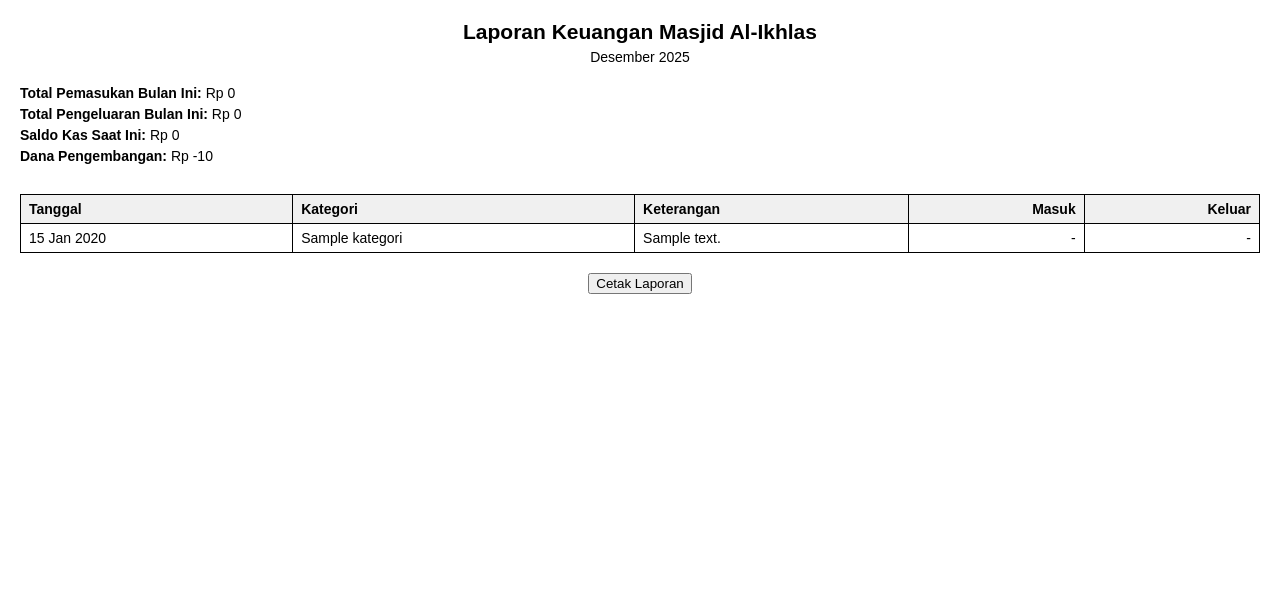
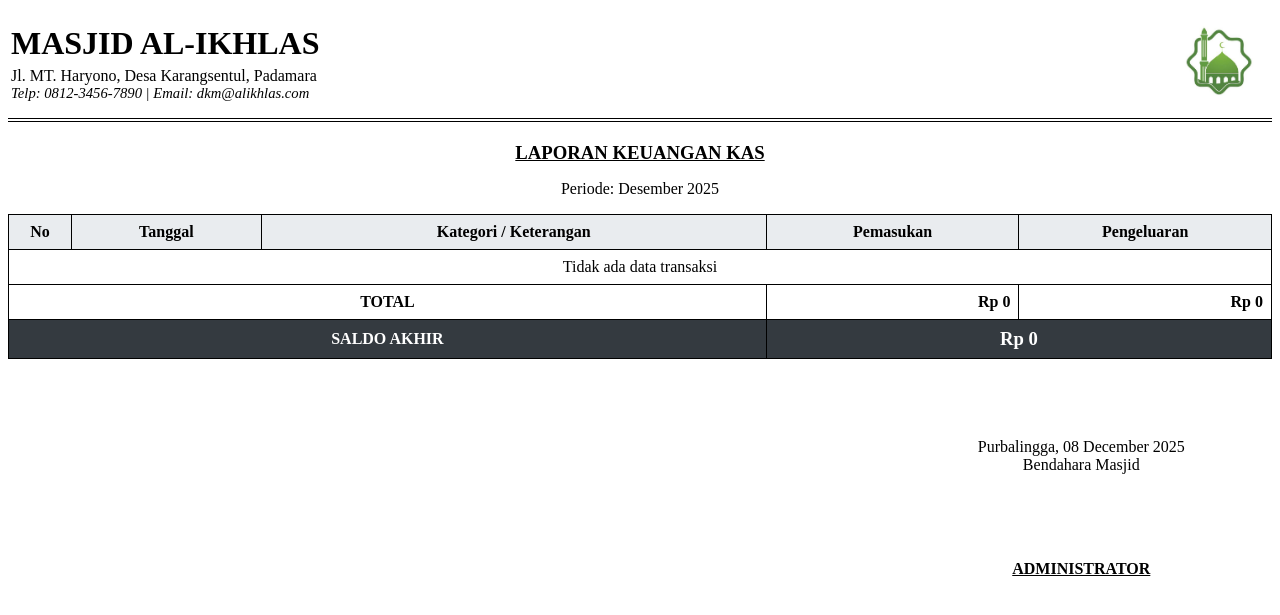
Before and after one commit to davvrbbani/kasmasjidku, a PHP site: page /cetaklaporan.php in a window 1280 px wide. Shown: the top 615 px of the page. Run offline with PHP 8.4, Linux system fonts and the light colour scheme; tables that the repository leaves empty or names only in its code hold one stand-in row (values such as "Sample post").

Commit message:
anything

```diff
--- a/cetaklaporan.php
+++ b/cetaklaporan.php
@@ -1,121 +1,226 @@
 <?php
 require_once "config.php";
+session_start();
 
-// Ambil bulan dan tahun sekarang
 $bulan_ini = date('m');
 $tahun_ini = date('Y');
+
 $nama_bulan = [
-    '01' => 'Januari', '02' => 'Februari', '03' => 'Maret', '04' => 'April',
-    '05' => 'Mei',     '06' => 'Juni',     '07' => 'Juli',  '08' => 'Agustus',
-    '09' => 'September','10' => 'Oktober', '11' => 'November','12' => 'Desember'
+    '01' => 'Januari',
+    '02' => 'Februari',
+    '03' => 'Maret',
+    '04' => 'April',
+    '05' => 'Mei',
+    '06' => 'Juni',
+    '07' => 'Juli',
+    '08' => 'Agustus',
+    '09' => 'September',
+    '10' => 'Oktober',
+    '11' => 'November',
+    '12' => 'Desember'
 ];
-$label_bulan = $nama_bulan[$bulan_ini] . " " . $tahun_ini;
 
-// Hitung pemasukan bulan ini
-$query_masuk_bln = "SELECT SUM(jumlah) AS total FROM transaksi
-                    WHERE sub_kategori_id IN (SELECT id FROM sub_kategori WHERE jenis = 'masuk')
-                    AND MONTH(tanggal) = '$bulan_ini' AND YEAR(tanggal) = '$tahun_ini'";
-$d_masuk = mysqli_fetch_assoc($konek->query($query_masuk_bln));
-$total_masuk = $d_masuk['total'] ?? 0;
+$label_periode = $nama_bulan[$bulan_ini] . " " . $tahun_ini;
 
-// Hitung pengeluaran bulan ini
-$query_keluar_bln = "SELECT SUM(jumlah) AS total FROM transaksi
-                     WHERE sub_kategori_id IN (SELECT id FROM sub_kategori WHERE jenis = 'keluar')
-                     AND MONTH(tanggal) = '$bulan_ini' AND YEAR(tanggal) = '$tahun_ini'";
-$d_keluar = mysqli_fetch_assoc($konek->query($query_keluar_bln));
-$total_keluar = $d_keluar['total'] ?? 0;
+$id_user = $_SESSION['users_id'] ?? 0;
+$nama_bendahara = "Administrator";
 
-// Saldo akhir
-$q_all_masuk = "SELECT SUM(jumlah) AS total FROM transaksi
-                WHERE sub_kategori_id IN (SELECT id FROM sub_kategori WHERE jenis = 'masuk')";
-$all_masuk = mysqli_fetch_assoc($konek->query($q_all_masuk))['total'] ?? 0;
-
-$q_all_keluar = "SELECT SUM(jumlah) AS total FROM transaksi
-                 WHERE sub_kategori_id IN (SELECT id FROM sub_kategori WHERE jenis = 'keluar')";
-$all_keluar = mysqli_fetch_assoc($konek->query($q_all_keluar))['total'] ?? 0;
-
-$saldo_akhir = max($all_masuk - $all_keluar, 0);
-
-// Dana pengembangan
-$query_pengembangan = "SELECT SUM(CASE WHEN jenis = 'setor' THEN jumlah ELSE -jumlah END) AS total
-                       FROM transaksi_pengembangan";
-$d_pengembangan = mysqli_fetch_assoc($konek->query($query_pengembangan));
-$pengembangan_masjid = $d_pengembangan['total'] ?? 0;
+if ($id_user > 0) {
+    $q_user = $konek->query("SELECT nama_lengkap FROM users WHERE id='$id_user'");
+    if ($q_user && $q_user->num_rows > 0) {
+        $nama_bendahara = $q_user->fetch_assoc()['nama_lengkap'];
+    }
+}
 ?>
 
 <!DOCTYPE html>
 <html lang="id">
+
 <head>
     <meta charset="UTF-8">
-    <meta name="viewport" content="width=device-width, initial-scale=1.0">
-    <title>Cetak Laporan Keuangan Masjid</title>
+    <title>Laporan Keuangan Masjid Al-Ikhlas</title>
+
     <style>
-        body { font-family: Arial, sans-serif; font-size: 14px; margin: 20px; color: #000; }
-        h2 { text-align: center; margin-bottom: 5px; }
-        p { text-align: center; margin-top: 0; margin-bottom: 20px; }
-        table { width: 100%; border-collapse: collapse; margin-bottom: 20px; }
-        th, td { border: 1px solid #000; padding: 6px 8px; text-align: left; }
-        th { background-color: #f0f0f0; }
-        .text-right { text-align: right; }
-        .summary { margin-bottom: 30px; }
-        .summary div { margin: 5px 0; }
         @media print {
-            button { display: none; } /* sembunyikan tombol saat print */
+            @page {
+                size: A4;
+                margin: 2cm;
+            }
+
+            body {
+                margin: 0;
+            }
+        }
+
+        body {
+            font-family: "Times New Roman", Times, serif;
+            font-size: 12pt;
+            color: #000;
+        }
+
+        /* KOP */
+        .table-kop {
+            width: 100%;
+            border-bottom: 4px double #000;
+            margin-bottom: 20px;
+        }
+
+        .table-kop td {
+            border: none;
+            vertical-align: middle;
+        }
+
+        .logo {
+            width: 100px;
+        }
+
+        /* TABEL */
+        .table-laporan {
+            width: 100%;
+            border-collapse: collapse;
+        }
+
+        .table-laporan th,
+        .table-laporan td {
+            border: 1px solid #000;
+            padding: 8px;
+        }
+
+        .table-laporan thead {
+            background: #e9ecef;
+        }
+
+        .text-center {
+            text-align: center;
+        }
+
+        .text-right {
+            text-align: right;
         }
     </style>
 </head>
+
 <body>
 
-    <h2>Laporan Keuangan Masjid Al-Ikhlas</h2>
-    <p><?= $label_bulan ?></p>
+    <!-- KOP SURAT -->
+    <table class="table-kop">
+        <tr>
+            <td>
+                <h2 style="margin:0;font-size:24pt;">MASJID AL-IKHLAS</h2>
+                <p style="margin:5px 0 0;">Jl. MT. Haryono, Desa Karangsentul, Padamara</p>
+                <p style="margin:0;font-size:11pt;font-style:italic;">
+                    Telp: 0812-3456-7890 | Email: dkm@alikhlas.com
+                </p>
+            </td>
+            <td style="text-align: right;">
+                <img src="assets/img/Masjid logo.jpeg" class="logo">
+            </td>
+        </tr>
+    </table>
 
-    <div class="summary">
-        <div><strong>Total Pemasukan Bulan Ini:</strong> Rp <?= number_format($total_masuk, 0, ',', '.') ?></div>
-        <div><strong>Total Pengeluaran Bulan Ini:</strong> Rp <?= number_format($total_keluar, 0, ',', '.') ?></div>
-        <div><strong>Saldo Kas Saat Ini:</strong> Rp <?= number_format($saldo_akhir, 0, ',', '.') ?></div>
-        <div><strong>Dana Pengembangan:</strong> Rp <?= number_format($pengembangan_masjid, 0, ',', '.') ?></div>
+    <!-- JUDUL -->
+    <div class="text-center">
+        <h3 style="text-decoration:underline;margin-bottom:5px;">
+            LAPORAN KEUANGAN KAS
+        </h3>
+        <p>Periode: <?= $label_periode ?></p>
     </div>
 
-    <table>
+    <!-- TABEL DATA -->
+    <table class="table-laporan">
         <thead>
-            <tr>
-                <th>Tanggal</th>
-                <th>Kategori</th>
-                <th>Keterangan</th>
-                <th class="text-right">Masuk</th>
-                <th class="text-right">Keluar</th>
+            <tr class="text-center">
+                <th width="5%">No</th>
+                <th width="15%">Tanggal</th>
+                <th>Kategori / Keterangan</th>
+                <th width="20%">Pemasukan</th>
+                <th width="20%">Pengeluaran</th>
             </tr>
         </thead>
+
         <tbody>
             <?php
-            $q_tabel = $konek->query("SELECT * FROM transaksi ORDER BY tanggal DESC LIMIT 20");
-            while($d = mysqli_fetch_array($q_tabel)){
-                $id = $d['sub_kategori_id'];
-                $q_kat = $konek->query("SELECT * FROM sub_kategori WHERE id='$id'");
+            $no = 1;
+            $total_masuk = 0;
+            $total_keluar = 0;
 
-                if($q_kat && mysqli_num_rows($q_kat) > 0) {
-                    $kat   = mysqli_fetch_array($q_kat);
-                    $nama  = $kat['nama_sub_kategori'];
-                    $jenis = $kat['jenis'];
-                } else {
-                    $nama = "Kategori Terhapus";
-                    $jenis = "unknown";
-                }
+            $q = $konek->query("
+    SELECT t.*, s.nama_sub_kategori, s.jenis
+    FROM transaksi t
+    LEFT JOIN sub_kategori s ON t.sub_kategori_id = s.id
+    WHERE MONTH(tanggal)='$bulan_ini' AND YEAR(tanggal)='$tahun_ini'
+    ORDER BY tanggal ASC
+");
+
+            if ($q->num_rows > 0) {
+                while ($d = $q->fetch_assoc()) {
+                    $masuk = $keluar = 0;
+
+                    if ($d['jenis'] == 'masuk') {
+                        $masuk = $d['jumlah'];
+                        $total_masuk += $masuk;
+                    } else {
+                        $keluar = $d['jumlah'];
+                        $total_keluar += $keluar;
+                    }
             ?>
-            <tr>
-                <td><?= date('d M Y', strtotime($d['tanggal'])) ?></td>
-                <td><?= $nama ?></td>
-                <td><?= $d['keterangan'] ?></td>
-                <td class="text-right"><?= $jenis == 'masuk' ? "Rp " . number_format($d['jumlah']) : "-" ?></td>
-                <td class="text-right"><?= $jenis == 'keluar' ? "Rp " . number_format($d['jumlah']) : "-" ?></td>
-            </tr>
+                    <tr>
+                        <td class="text-center"><?= $no++ ?></td>
+                        <td class="text-center"><?= date('d/m/Y', strtotime($d['tanggal'])) ?></td>
+                        <td>
+                            <strong><?= $d['nama_sub_kategori'] ?? '-' ?></strong><br>
+                            <span style="font-size:10pt;font-style:italic;">
+                                <?= $d['keterangan'] ?>
+                            </span>
+                        </td>
+                        <td class="text-right"><?= $masuk ? number_format($masuk, 0, ',', '.') : '-' ?></td>
+                        <td class="text-right"><?= $keluar ? number_format($keluar, 0, ',', '.') : '-' ?></td>
+                    </tr>
+                <?php }
+            } else { ?>
+                <tr>
+                    <td colspan="5" class="text-center">Tidak ada data transaksi</td>
+                </tr>
             <?php } ?>
         </tbody>
+
+        <tfoot>
+            <tr style="font-weight:bold;">
+                <td colspan="3" class="text-center">TOTAL</td>
+                <td class="text-right">Rp <?= number_format($total_masuk, 0, ',', '.') ?></td>
+                <td class="text-right">Rp <?= number_format($total_keluar, 0, ',', '.') ?></td>
+            </tr>
+            <tr style="font-weight:bold;background:#343a40;color:white;">
+                <td colspan="3" class="text-center">SALDO AKHIR</td>
+                <td colspan="2" class="text-center" style="font-size:14pt;">
+                    Rp <?= number_format($total_masuk - $total_keluar, 0, ',', '.') ?>
+                </td>
+            </tr>
+        </tfoot>
     </table>
 
-    <div style="text-align: center;">
-        <button onclick="window.print()">Cetak Laporan</button>
+    <!-- TTD -->
+    <div style="margin-top:60px;">
+        <table width="100%">
+            <tr>
+                <td width="70%"></td>
+                <td width="30%" class="text-center">
+                    <p>
+                        Purbalingga, <?= date('d F Y') ?><br>
+                        Bendahara Masjid
+                    </p>
+                    <br><br><br>
+                    <p style="font-weight:bold;text-decoration:underline;">
+                        <?= strtoupper($nama_bendahara) ?>
+                    </p>
+                </td>
+            </tr>
+        </table>
     </div>
 
+    <script>
+        window.print();
+    </script>
 </body>
+
 </html>
```
Also changed, not shown: MasjidKuh/Kategori/kategori.php (+45 -42 lines), MasjidKuh/Transaksi Pengembangan/t-pengembangan.php (+30 -6 lines).
